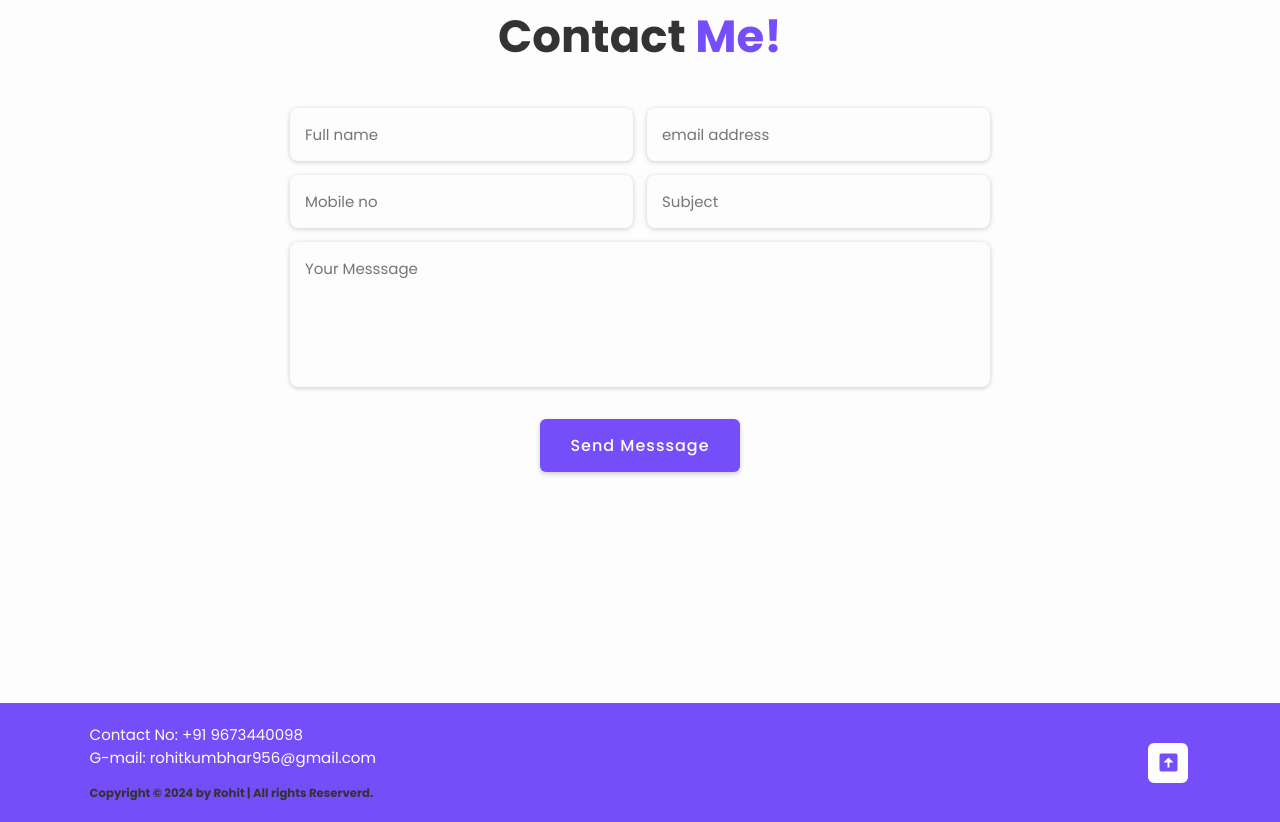
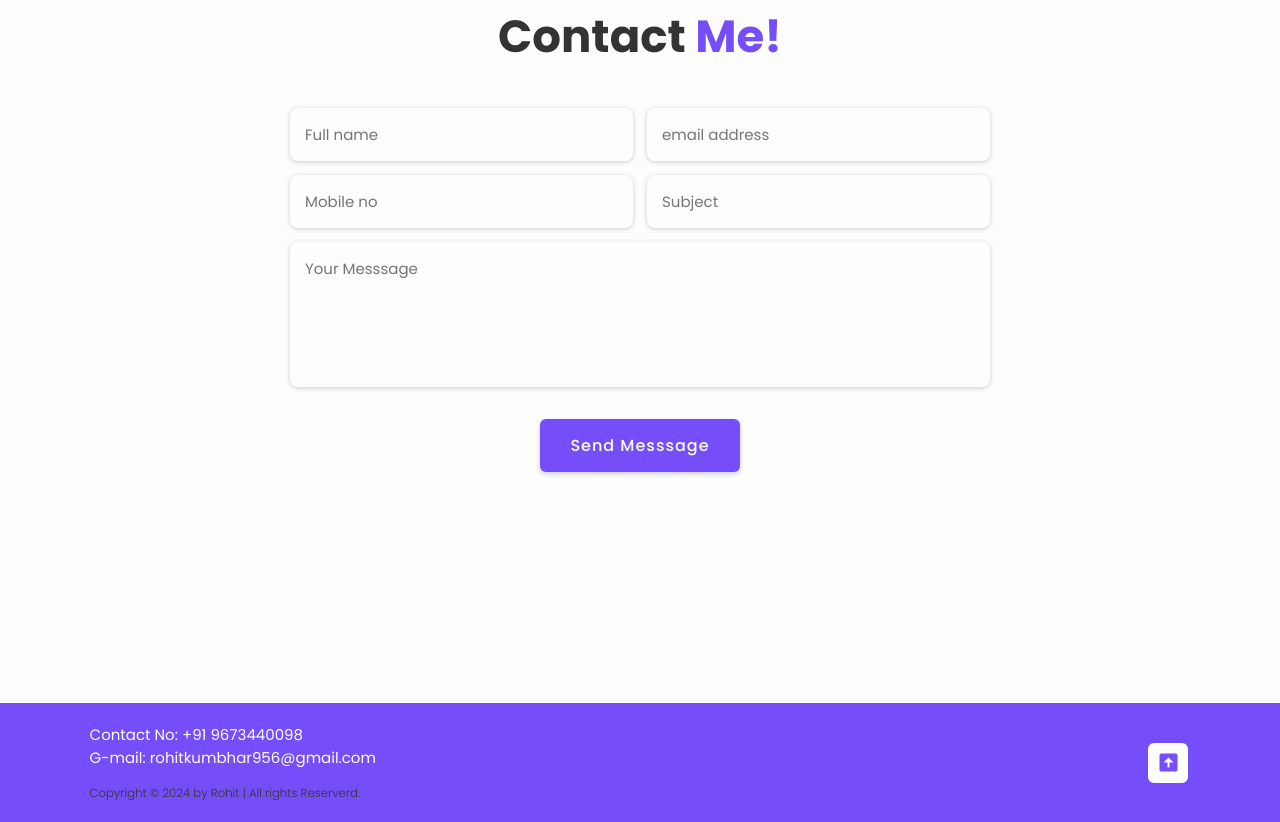
Before and after one commit to rohitkumbhargithub/my-portfolio-website, a plain HTML site: page index.html in a window 1280 px wide. Shown: the part 3124-3946 px from the top of the page. Drawn offline with nearby package versions, Linux system fonts and the light colour scheme; a web font is replaced by a local one.

Commit message:
Update style.css

```diff
--- a/style.css
+++ b/style.css
@@ -618,6 +618,10 @@ span{
     color: var(--white-color);
 }
 
+.footer-text h3{
+    font-weight: 300;
+}
+
 .footer-iconTop a {
     display: inline-flex;
     justify-content: center;
```
